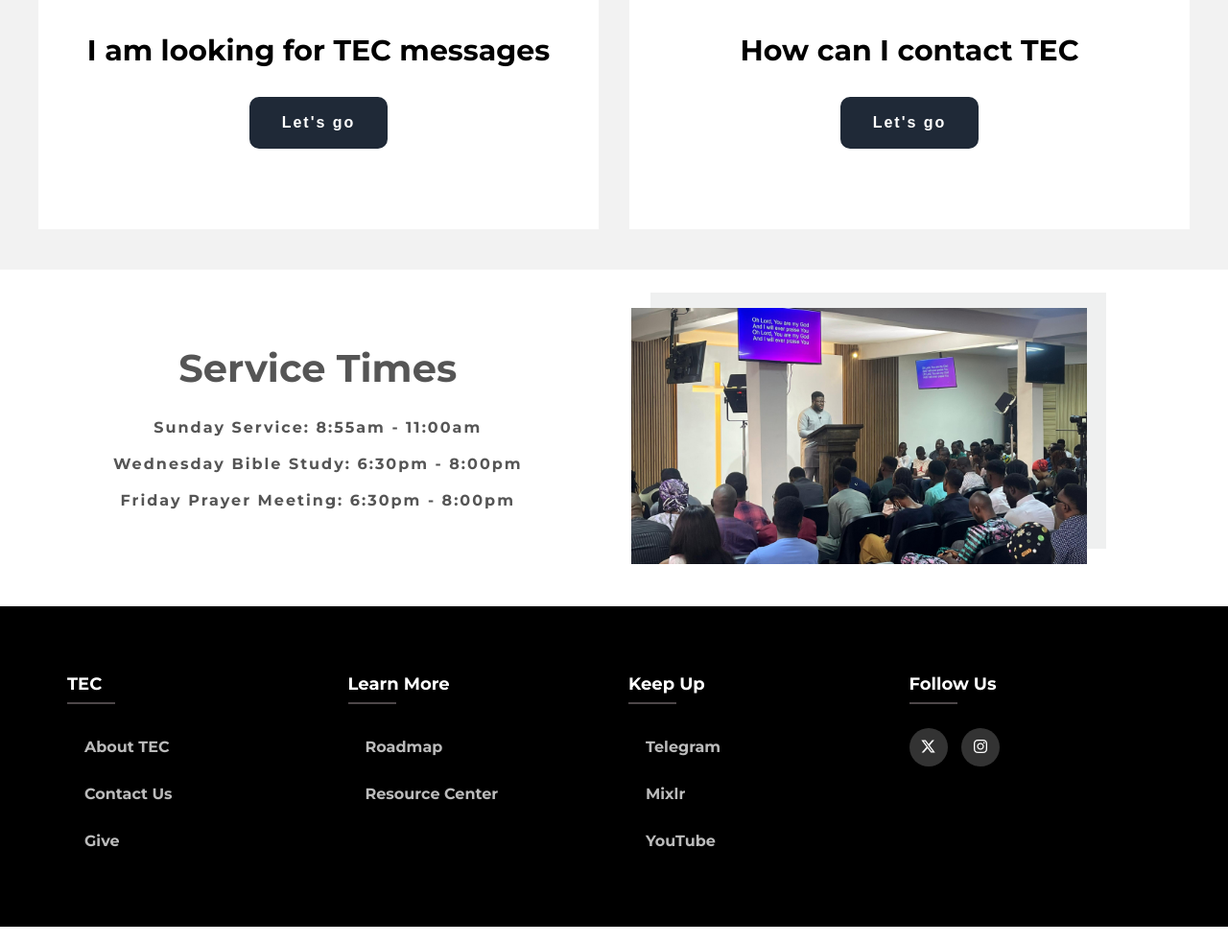
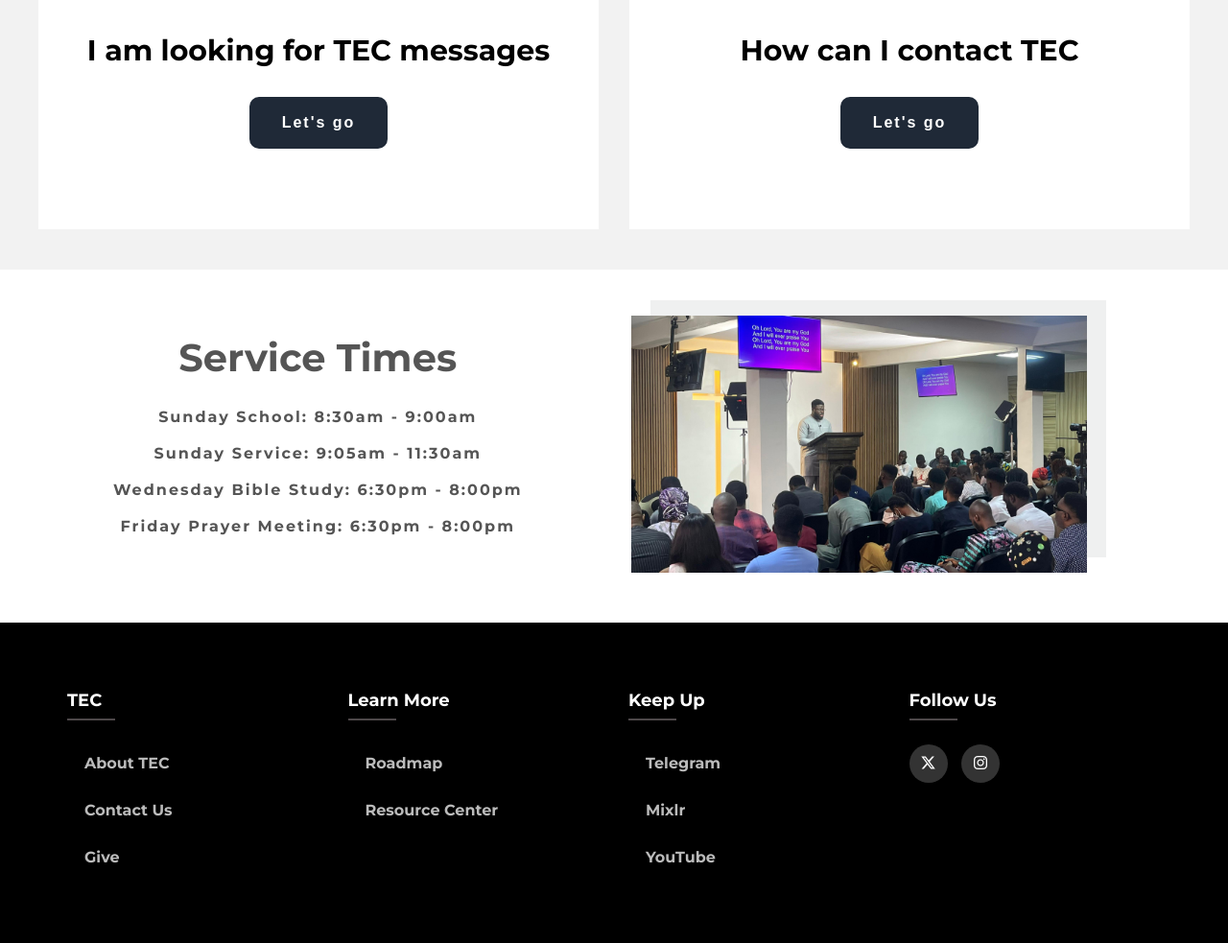
Before and after one commit to TEC-website/TEC-website, a Django app: page / in a window 1280 px wide. Shown: the part 1351-2334 px from the top of the page at 96% size. Run offline with Django 5.2, Linux system fonts and the light colour scheme; parts of the project's set-up code (start-up, migrations or seed data) failed here and were passed over; some libraries are stand-ins or nearby versions.

Commit message:
update sam picture, service time change

```diff
--- a/templates/about.html
+++ b/templates/about.html
@@ -209,7 +209,7 @@
           style="margin-bottom: 75px;">
           <div class="card">
             <div class="profile-pic">
-              <img src="{% static 'assets\Ellipse_6.png' %}"
+              <img src="{% static 'assets\Samuel_Oyeyinka.jpeg' %}"
                 alt="Samuel Oyeyinka (Elder)"
                 style="width: 100%" />
             </div>
--- a/templates/index.html
+++ b/templates/index.html
@@ -224,7 +224,8 @@
       <div class="call-to-action">
         <h1 class="description">Service Times</h1>
         <span class="subtitle" style="text-align: center">
-          Sunday Service: 8:55am - 11:00am<br /><br />
+          Sunday School: 8:30am - 9:00am<br /><br />
+          Sunday Service: 9:05am - 11:30am<br /><br />
           Wednesday Bible Study: 6:30pm - 8:00pm<br /><br />
           Friday Prayer Meeting: 6:30pm - 8:00pm<br /><br />
         </span>
```
Also changed, not shown: static/assets/Ellipse_6.png (deleted), static/assets/Samuel_Oyeyinka.jpeg (added).
